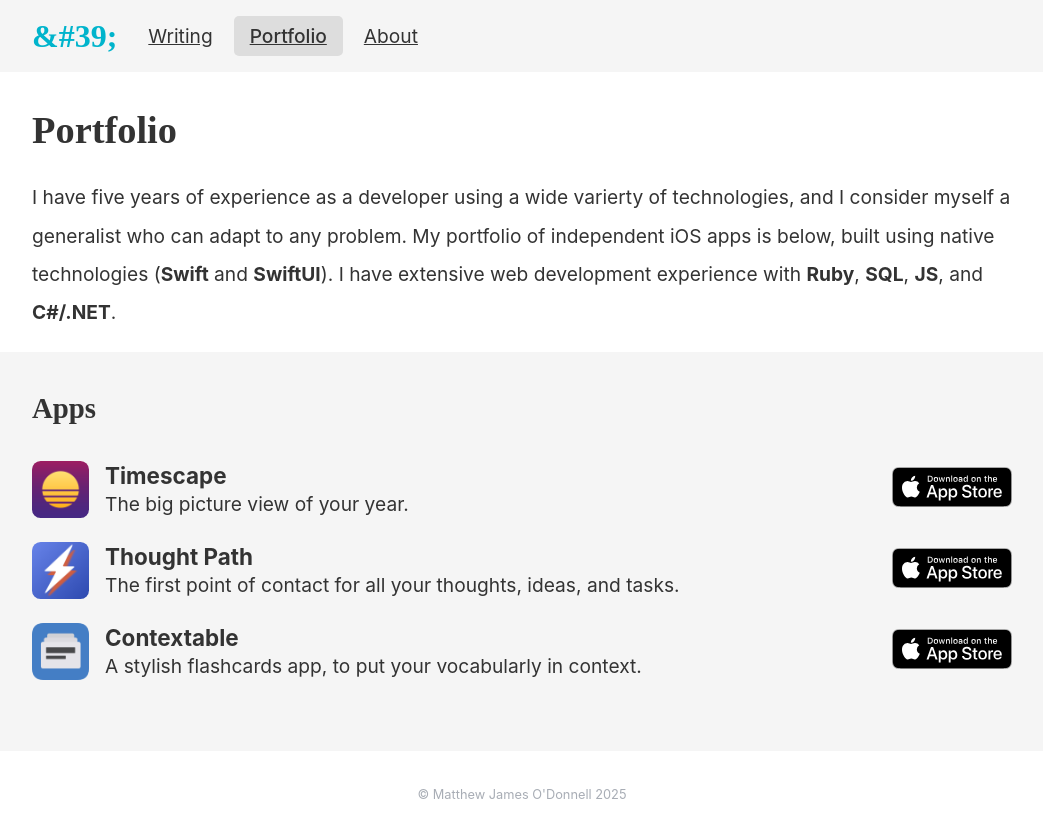
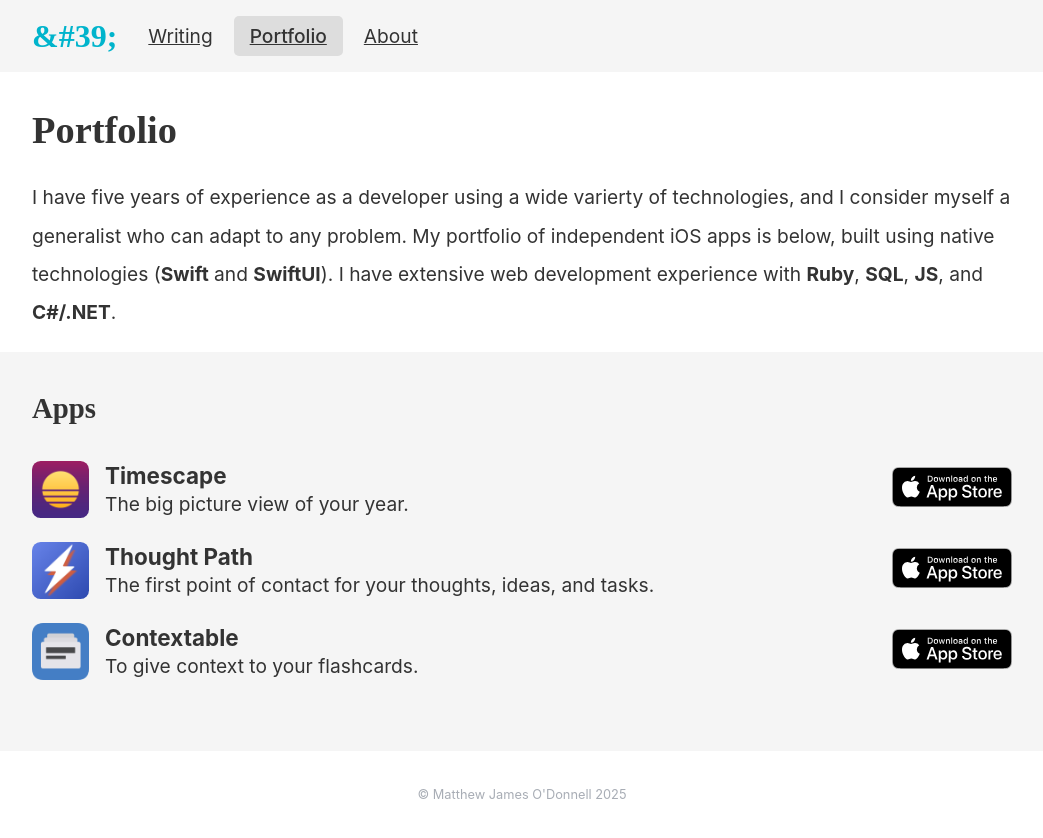
Before and after one commit to mattjamesod/andhash39, a Jekyll site: the page built from portfolio/index.markdown, in a window 1280 px wide. Shown: the top 838 px of the page, without its empty margins (118-1161 px from the left). Built offline with Jekyll 4.4.1, drawn with Linux system fonts in a browser that asks for light colours; some web fonts are replaced.

```diff
--- a/_config.yml
+++ b/_config.yml
@@ -23,8 +23,10 @@ description: >- # this means to ignore newlines until "baseurl:"
   Matthew O'Donnell is a software developer who makes some apps for Apple platforms:
   Thought Path, a productivity inbox app, and Contextable, a language flashcards app.
   He also writes blog posts about development, history, whatever.
-baseurl: "/" # the subpath of your site, e.g. /blog
-url: "https://andhash39.com" # the base hostname & protocol for your site, e.g. http://example.com
+baseurl: "/"
+url: "https://andhash39.com"
+collections:
+  - apps
 
 # Build settings
 # theme: minima
--- /dev/null
+++ b/_includes/portfolio-app-item.html
@@ -0,0 +1,12 @@
+<div class="portfolio-highlight">
+	<a href="{{ app.marketing_page }}" class="portfolio-clickable portfolio-highlight">
+		<img src="{{ app.icon }}" alt="{{ app.name }} Icon" class="app-icon">
+		<div class ="portfolio-highlight-text">
+			<h3>{{ app.name }}</h3>
+			<span>{{ app.tagline }}</span>
+		</div>
+	</a>
+	<a href="{{ app.app_store }}">
+		<img src="/assets/images/appstore.svg" target="_blank" alt="App Store link for {{ app.name }}">
+	</a>
+</div>
--- a/_layouts/portfolio-index.html
+++ b/_layouts/portfolio-index.html
@@ -9,51 +9,13 @@ layout: header-and-footer
 <div class="colored-container">
 	<div class="now">
 		<h2 class="title-font">Apps</h2>
-		<ul class="portfolio-list">
-			<li>
-				<div class="portfolio-highlight">
-					<a href="timescape" class="portfolio-clickable portfolio-highlight">
-						<img src="/assets/images/timescape-icon.png" alt="Timescape Icon" class="app-icon">
-						<div class ="portfolio-highlight-text">
-							<h3>Timescape</h3>
-							<span>The big picture view of your year.</span>
-						</div>
-					</a>
-					<a href="https://apps.apple.com/us/app/timescape-year-planner/id6744339214">
-						<img src="/assets/images/appstore.svg" target="_blank" alt="App Store link for Timescape">
-					</a>
-				</div>
-			</li>
-
-			<li>
-				<div class="portfolio-highlight">
-					<a href="thought-path" class="portfolio-highlight portfolio-clickable">
-						<img src="/assets/images/thought-path-icon.png" alt="Thought Path Icon" class="app-icon">
-						<div class ="portfolio-highlight-text">
-							<h3>Thought Path</h3>
-							<span>The first point of contact for all your thoughts, ideas, and tasks.</span>
-						</div>
-					</a>
-					<a href="https://apps.apple.com/us/app/thought-path/id6458731090">
-						<img src="/assets/images/appstore.svg" target="_blank" alt="App Store link for Thought Path">
-					</a>
-				</div>
-			</li>
-
-			<li>
-				<div class="portfolio-highlight">
-					<a href="contextable" class="portfolio-highlight portfolio-clickable">
-						<img src="/assets/images/contextable-icon.png" alt="Contextable Icon" class="app-icon">
-						<div class ="portfolio-highlight-text">
-							<h3>Contextable</h3>
-							<span>A stylish flashcards app, to put your vocabularly in context.</span>
-						</div>
-					</a>
-					<a href="https://apps.apple.com/us/app/contextable/id1622457817">
-						<img src="/assets/images/appstore.svg" target="_blank" alt="App Store link for Contextable">
-					</a>
-				</div>
-			</li>
-		</ul>
+		<nav>
+			<ul class="portfolio-list">
+				{% assign ordered_apps = site.apps | sort: "order" %}
+	    		{% for app in ordered_apps %}
+	    			{% include portfolio-app-item.html app=app %}
+	    		{% endfor %}
+			</ul>
+		</nav>
 	</div>
 </div>
```
Also changed, not shown: _apps/contextable.html (added, +8 -0 lines), _apps/thought-path.html (added, +8 -0 lines), _apps/timescape.html (added, +8 -0 lines), library.markdown (deleted, +0 -7 lines), 1 other file.
